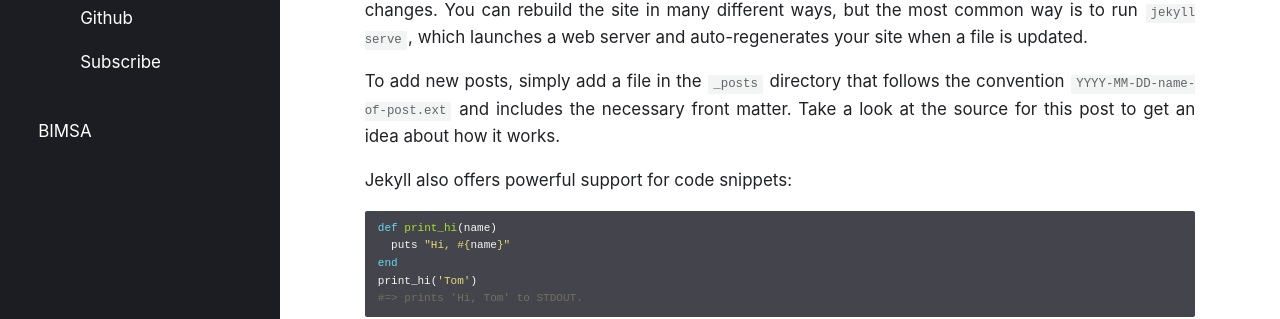
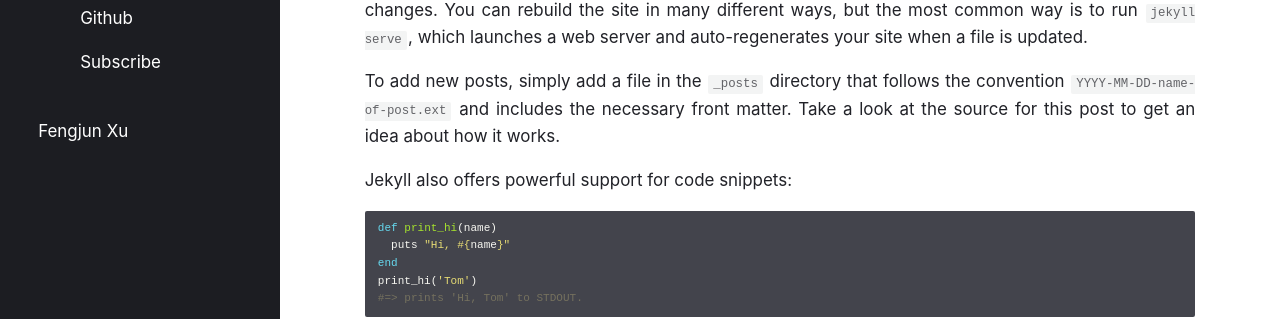
Before and after one commit to fengjunjohnxu/fengjunjohnxu.github.io, a Jekyll site: the page built from _posts/2017-03-01-welcome-to-jekyll.md, in a window 1280 px wide. Shown: the part 174-493 px from the top of the page. Built offline with Jekyll 4.4.1, drawn with Linux system fonts in a browser that asks for light colours; some web fonts are replaced.

Commit message:
Update _config.yml

```diff
--- a/_config.yml
+++ b/_config.yml
@@ -1,15 +1,15 @@
 title: "Anomaly"
 author: "Fengjun Xu"
-description: "BIMSA"# "Made with <b style=\"color: #f45;\">&lt;3</b>"
+description: "Fengjun Xu"# "Made with <b style=\"color: #f45;\">&lt;3</b>"
 permalink: /:title/
 lang: "en"
 excerpt_separator: "\n\n\n"
 date_format: "%B %d, %Y"
 
 # Layout
-
-show_excerpts: true        # show article excerpts on the home page
-show_frame: false           # adds a gray frame to the site
+show_social: true          # show site description and social links in the footer
+show_excerpts: false        # show article excerpts on the home page
+show_frame: true           # adds a gray frame to the site
 show_sidebar: true        # show a sidebar instead of the usual header
 minimal: false             # use a dark header
 
```
